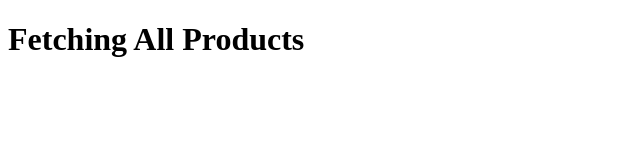
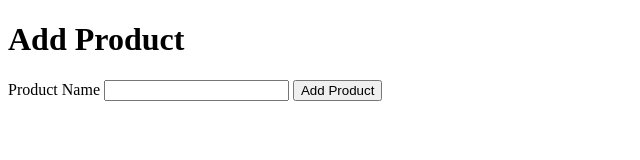
Before and after one commit to sibajit1176/Crud, a website: page View/index.html in a window 1280 px wide. Shown: the whole page, without its empty margins (0-640 px from the left). Drawn offline with Linux system fonts and the light colour scheme.

Commit message:
GET request with HTML-2

```diff
--- a/View/index.html
+++ b/View/index.html
@@ -3,9 +3,25 @@
 <head>
     <meta charset="UTF-8">
     <meta name="viewport" content="width=device-width, initial-scale=1.0">
-    <title>Document</title>
+    <title>Product Form</title>
 </head>
 <body>
-    <h1>Fetching All Products</h1>
+
+    <h1>Add Product</h1>
+
+    <form>
+
+        <label for="product">Product Name</label>
+
+        <input
+            type="text"
+            id="product"
+            name="productName"
+        >
+
+        <button type="submit">Add Product</button>
+
+    </form>
+
 </body>
 </html>
```
